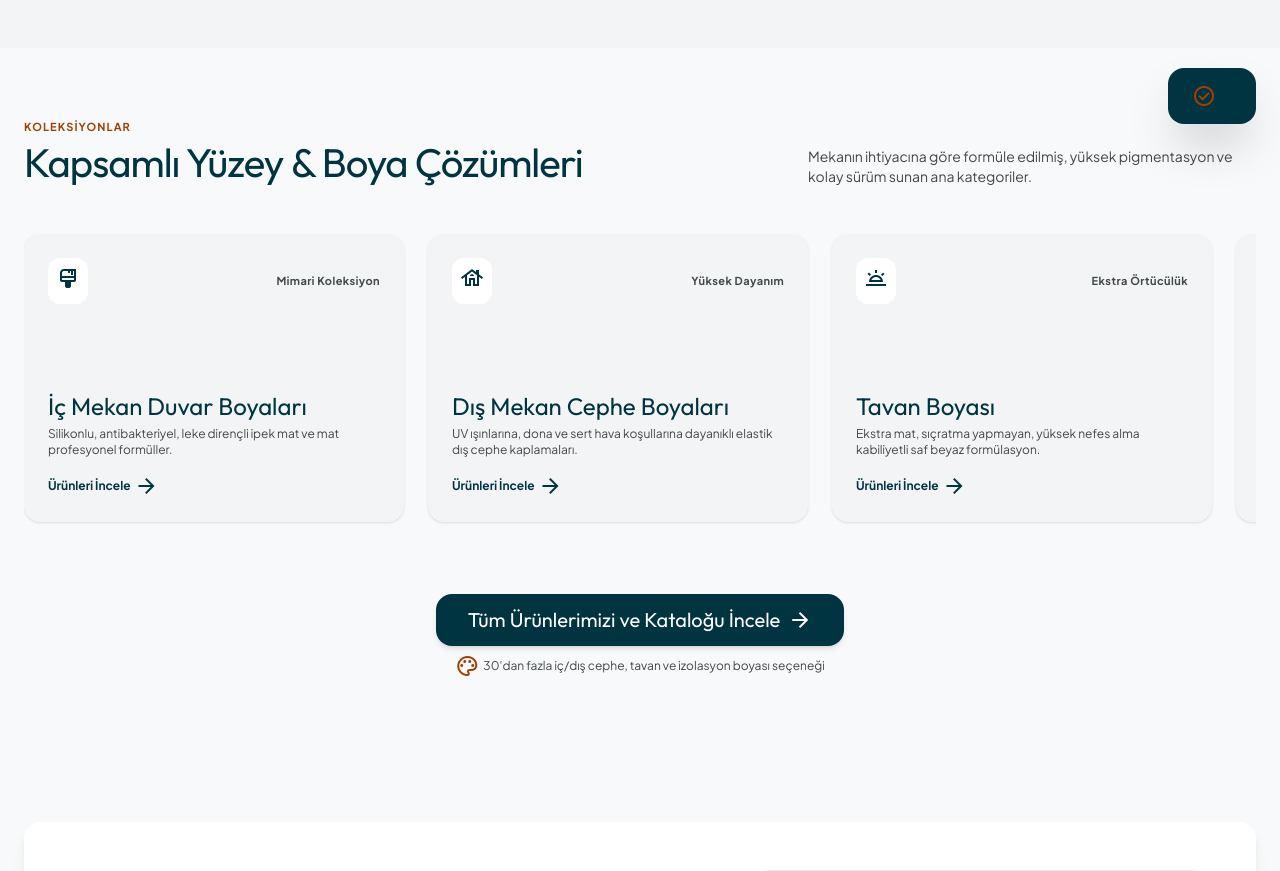
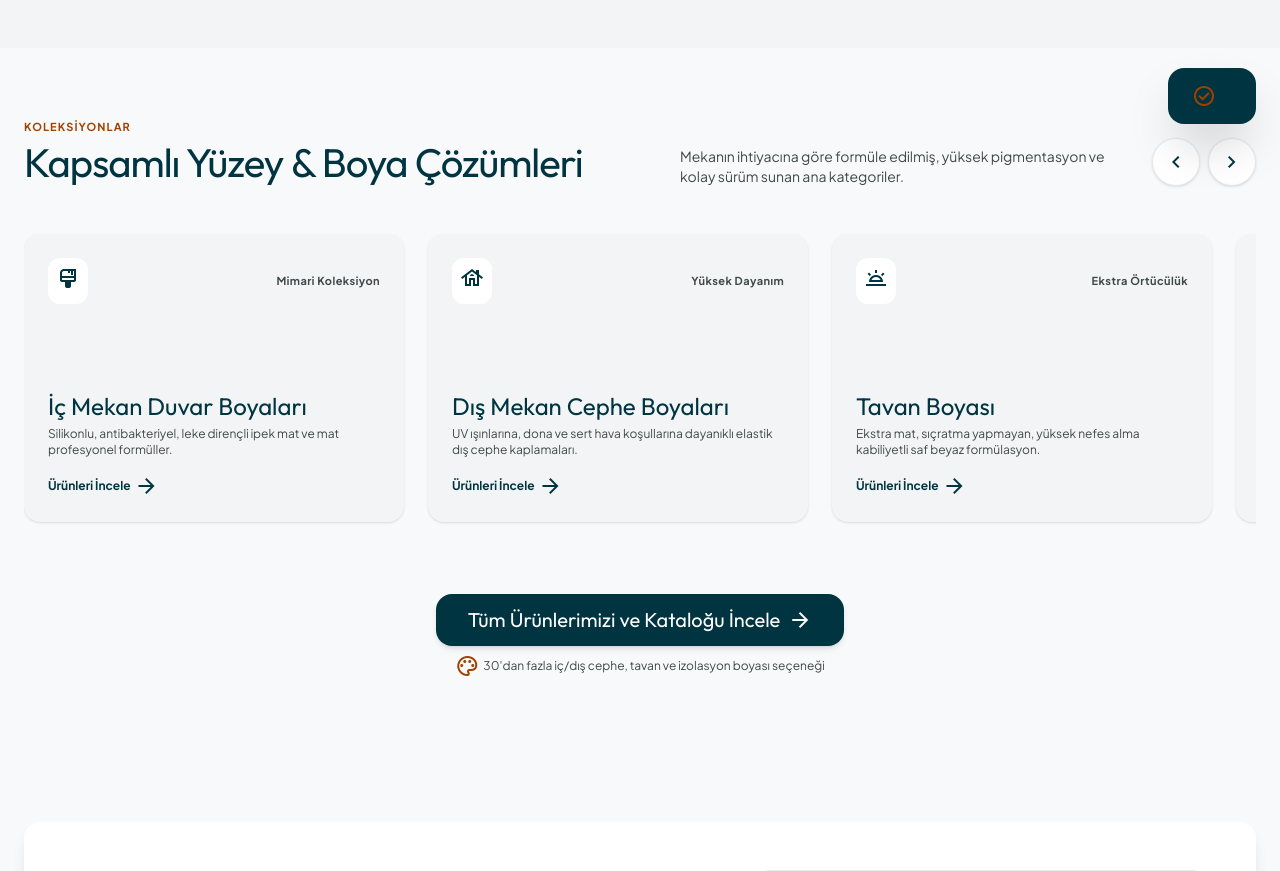
Before and after one commit to EnesPala0/sahboya-website, a Next.js app in the folder frontend/: page / in a window 1280 px wide. Shown: the part 780-1651 px from the top of the page. Built offline with nearby package versions, Linux system fonts and the light colour scheme.

Commit message:
style: replace slider scrollbar with interactive navigation arrows

```diff
--- a/frontend/src/app/page.tsx
+++ b/frontend/src/app/page.tsx
@@ -1,9 +1,19 @@
 "use client";
 
-import React, { useState, useEffect } from "react";
+import React, { useState, useEffect, useRef } from "react";
 import Link from "next/link";
 
 export default function Home() {
+  const sliderRef = useRef<HTMLDivElement>(null);
+
+  const scrollLeft = () => {
+    if (sliderRef.current) sliderRef.current.scrollBy({ left: -400, behavior: "smooth" });
+  };
+
+  const scrollRight = () => {
+    if (sliderRef.current) sliderRef.current.scrollBy({ left: 400, behavior: "smooth" });
+  };
+
   const [alan, setAlan] = useState(45);
   const [kat, setKat] = useState(2);
   const [yuzeyKatsayisi, setYuzeyKatsayisi] = useState(1.0);
@@ -129,12 +139,22 @@ export default function Home() {
             <span className="font-label-sm text-label-sm text-secondary uppercase tracking-widest font-bold block mb-space-xs">Koleksiyonlar</span>
             <h2 className="font-headline-xl text-headline-xl text-primary tracking-tight">Kapsamlı Yüzey & Boya Çözümleri</h2>
           </div>
-          <p className="font-body-md text-body-md text-on-surface-variant max-w-md">
-            Mekanın ihtiyacına göre formüle edilmiş, yüksek pigmentasyon ve kolay sürüm sunan ana kategoriler.
-          </p>
+          <div className="flex items-end gap-6">
+            <p className="font-body-md text-body-md text-on-surface-variant max-w-md hidden lg:block">
+              Mekanın ihtiyacına göre formüle edilmiş, yüksek pigmentasyon ve kolay sürüm sunan ana kategoriler.
+            </p>
+            <div className="hidden md:flex gap-2 shrink-0">
+              <button onClick={scrollLeft} className="w-12 h-12 rounded-full border border-surface-container-high bg-surface-container-lowest text-primary flex items-center justify-center hover:bg-primary hover:text-on-primary transition-all shadow-sm">
+                <span className="material-symbols-outlined text-[24px]">chevron_left</span>
+              </button>
+              <button onClick={scrollRight} className="w-12 h-12 rounded-full border border-surface-container-high bg-surface-container-lowest text-primary flex items-center justify-center hover:bg-primary hover:text-on-primary transition-all shadow-sm">
+                <span className="material-symbols-outlined text-[24px]">chevron_right</span>
+              </button>
+            </div>
+          </div>
         </div>
 
-        <div className="flex overflow-x-auto gap-gutter pb-space-lg snap-x snap-mandatory">
+        <div ref={sliderRef} className="flex overflow-x-auto gap-gutter pb-space-lg snap-x snap-mandatory [scrollbar-width:none] [&::-webkit-scrollbar]:hidden">
 
           <Link href="/kategoriler/ic-cephe" className="shrink-0 snap-start w-[85vw] sm:w-[380px] group relative rounded-xl overflow-hidden bg-surface-container-low shadow-sm hover:shadow-xl transition-all duration-300 p-space-lg flex flex-col justify-between h-72">
             <div className="flex items-center justify-between">
```
